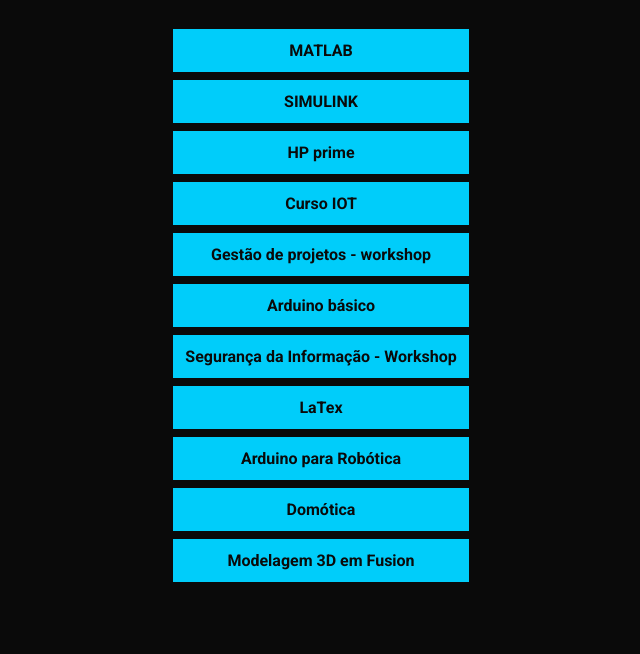
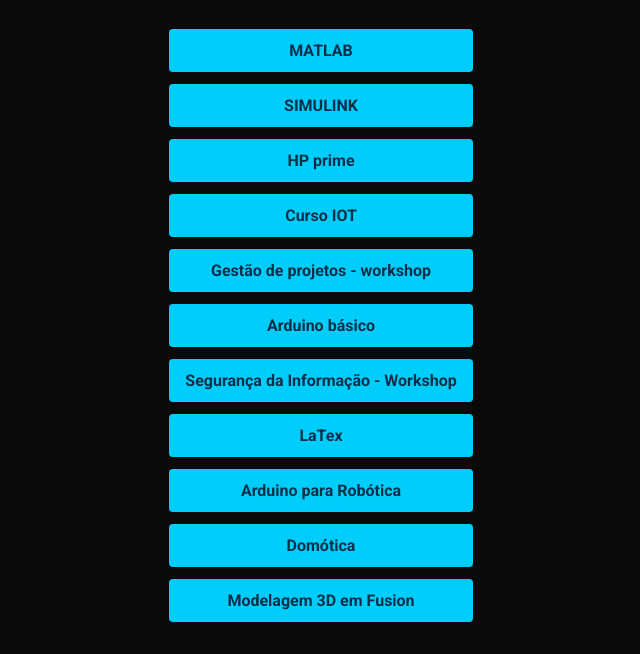
Before and after one commit to daelt/linktree, a plain HTML site: page index.html in a window 1280 px wide. Shown: the part 245-899 px from the top of the page, without its empty margins (319-959 px from the left). Before the commit the page ends 859 px from the top, so only its background shows below. Drawn offline with Linux system fonts and the light colour scheme.

Commit message:
feat: changed styles

```diff
--- a/style.css
+++ b/style.css
@@ -32,6 +32,12 @@
   justify-content: center;
 
   border-radius: 100%;
+
+  transition: transform 0.2s ease-in-out;
+}
+
+.header__wrapper:hover {
+  transform: scale(1.1);
 }
 
 .header__wrapper img {
@@ -47,14 +53,18 @@
   flex-direction: column;
   text-align: center;
 
-  gap: 8px;
+  gap: 12px;
 }
 
 .main a {
   background: #00cdfa;
-  padding: 12px;
+  padding: 12px 16px;
+  color: #082f49;
+  font-weight: bold;
+  border-radius: 4px;
+  transition: transform 0.2s ease-in-out;
+}
 
-  color: #0a0a0a;
-
-  font-weight: bold;
+.main a:hover {
+  transform: scale(1.05);
 }
```
